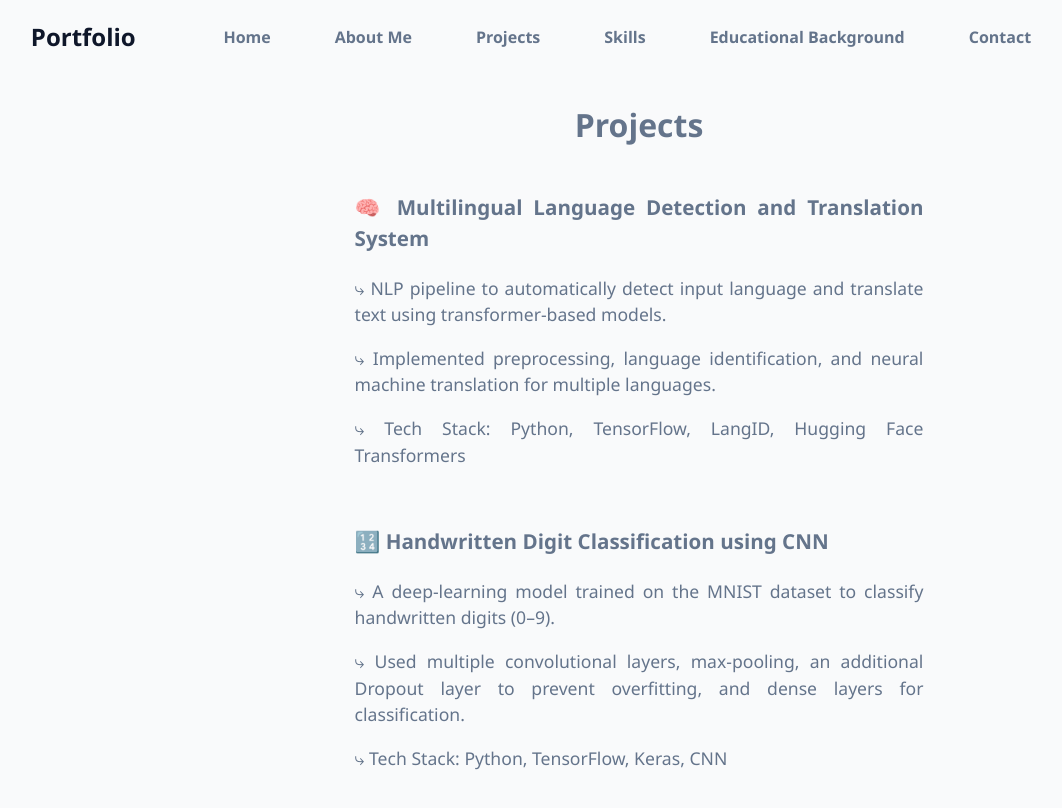
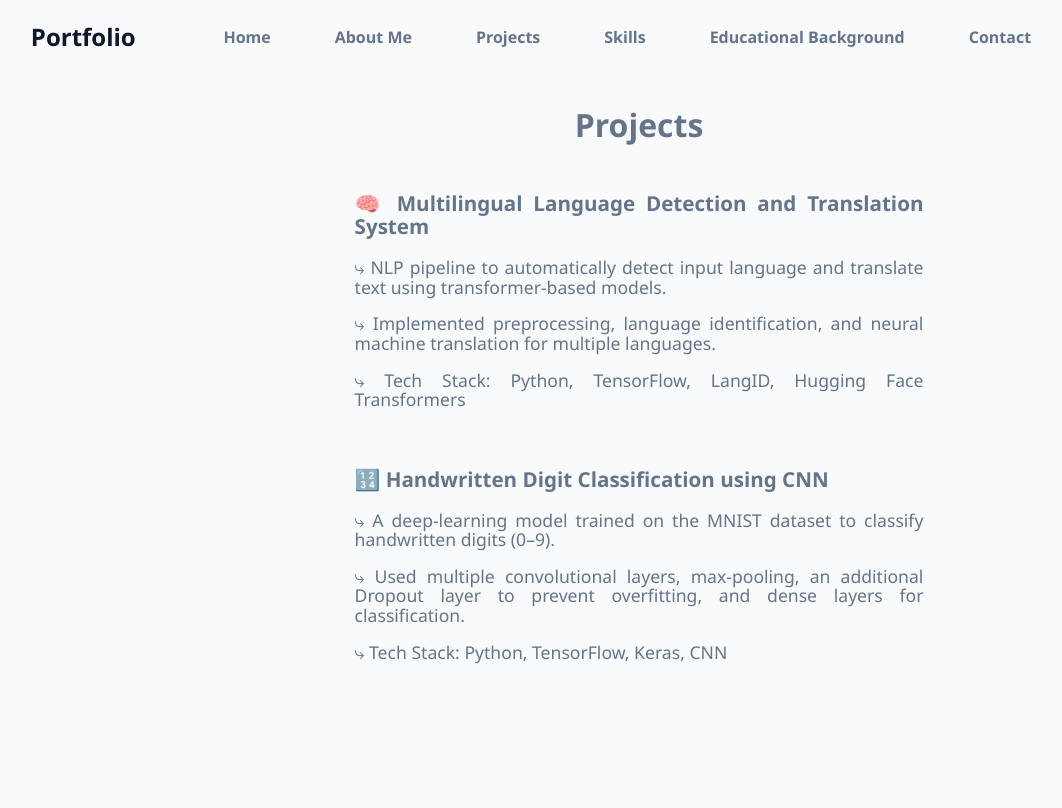
Before and after one commit to nishikasingh31/Portfolio-Using-React, a React (Vite) app: page /projects in a window 1280 px wide. Shown: the top 808 px of the page, without its empty margins (1-1063 px from the left). Built offline with nearby package versions, Linux system fonts and the light colour scheme.

Commit message:
Update Projects.css

```diff
--- a/src/styles/Projects.css
+++ b/src/styles/Projects.css
@@ -15,7 +15,7 @@
   margin-top: 0px;
   text-align: justify;
   animation: slideInLeft 1.5s ease forwards;
-  line-height: 1.5;
+  line-height: 1.1;
 }
 
 .projects a {
```
